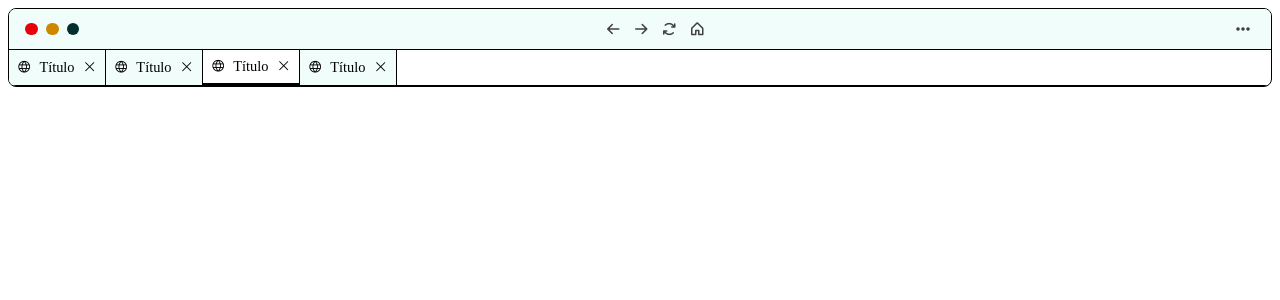
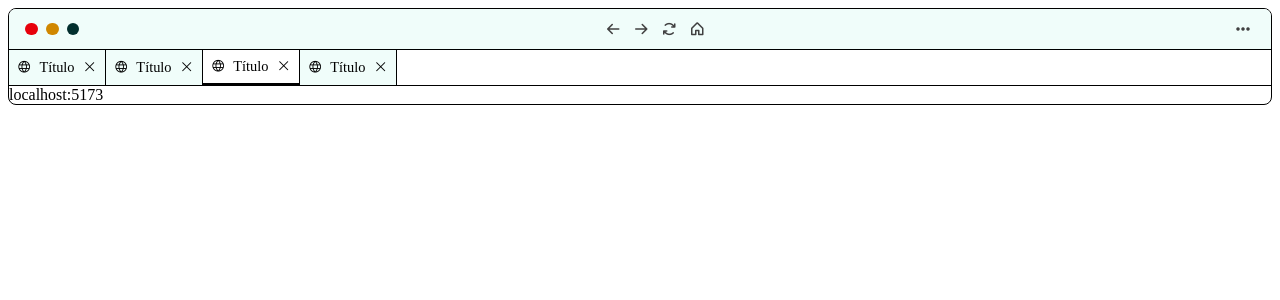
Before and after one commit to marcelosarinho/browser-tabs, a React (Vite) app: page / in a window 1280 px wide. Shown: the top 300 px of the page. Built offline with nearby package versions, Linux system fonts and the light colour scheme.

Commit message:
feat: browser url component

```diff
--- a/src/App.tsx
+++ b/src/App.tsx
@@ -1,4 +1,5 @@
 import './App.css'
+import BrowserURL from './components/BrowserURL'
 import Header from './components/Header'
 import Tabs from './components/Tabs'
 
@@ -7,6 +8,7 @@ function App() {
     <main>
       <Header />
       <Tabs />
+      <BrowserURL />
     </main>
   )
 }
--- /dev/null
+++ b/src/components/BrowserURL.tsx
@@ -0,0 +1,7 @@
+export default function BrowserURL() {
+  return (
+    <div>
+      <span>localhost:5173</span>
+    </div>
+  )
+}
```
